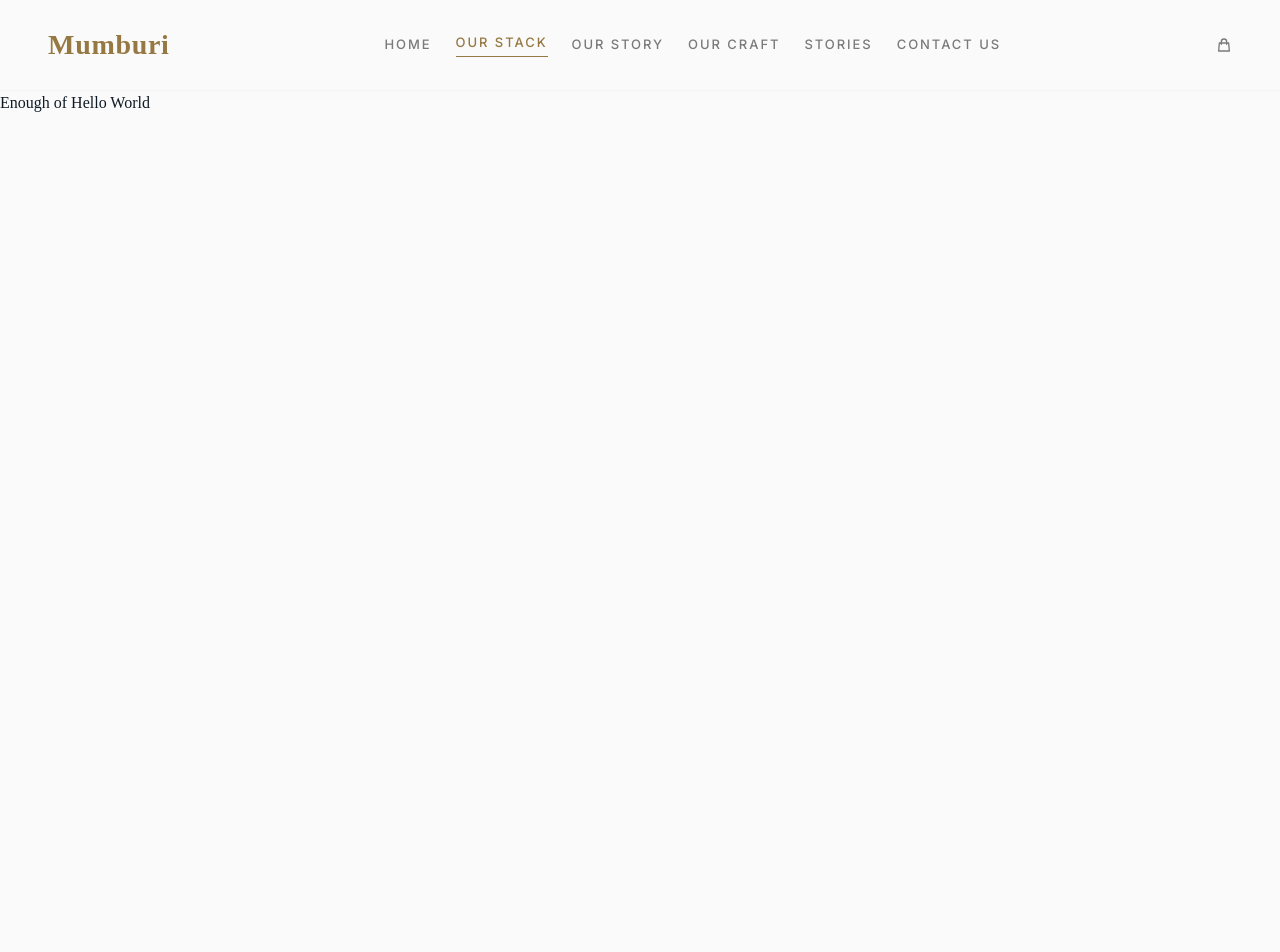
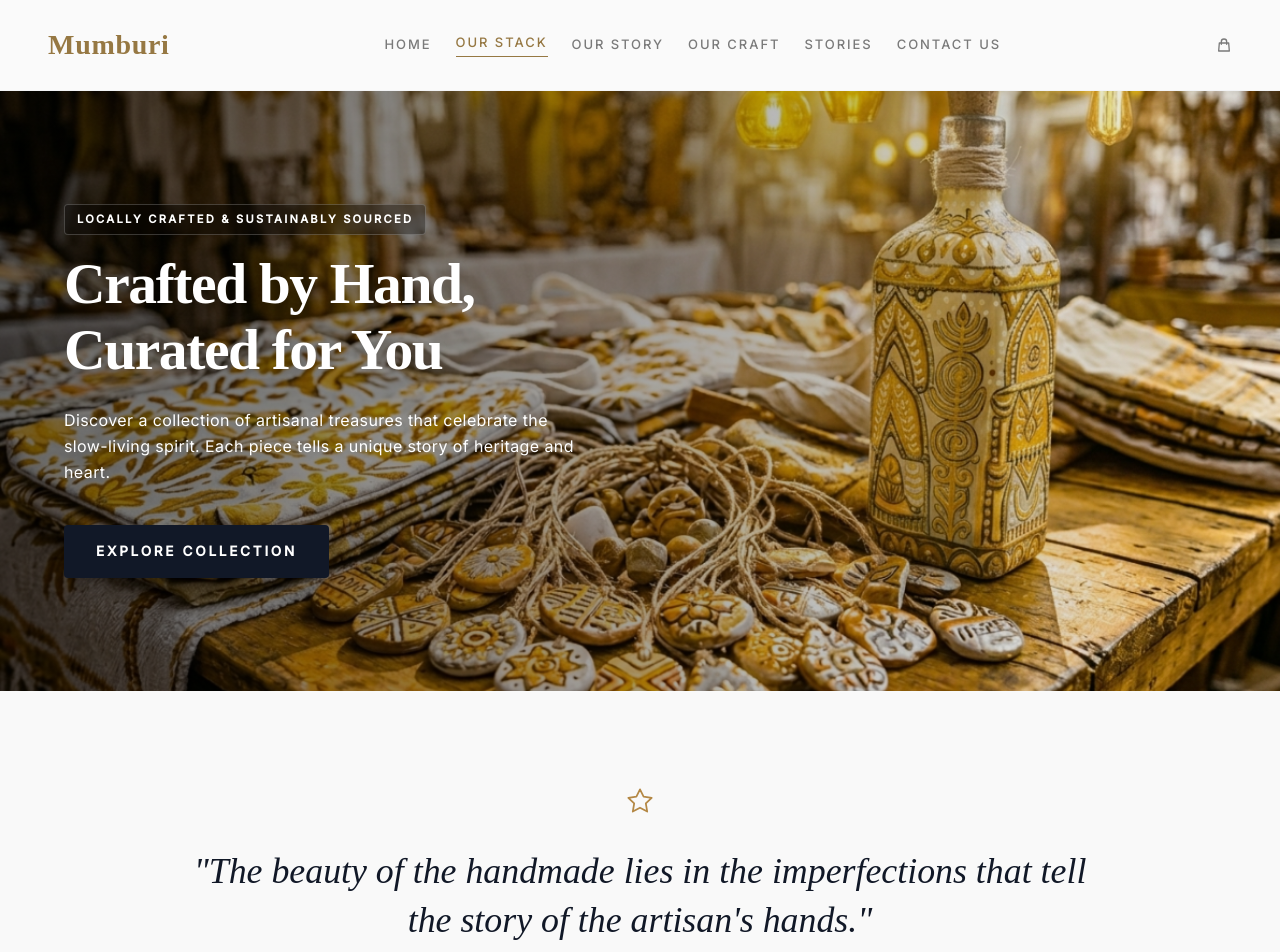
Before and after one commit to GourabDas2000/Mumburi, a Next.js app: page / in a window 1280 px wide. Shown: the top 952 px of the page. Before the commit the page ends 800 px from the top, so only its background shows below. Built offline with nearby package versions, Linux system fonts and the light colour scheme; a web font is replaced by a local one.

Commit message:
Hero Section Successfully added and it is responsive.Lazy loading and blur effects(Image optimization) are also added.Skeleton loading part is skipped since it is a fontend project and all the text are hardcoded

```diff
--- /dev/null
+++ b/app/component/Hero.tsx
@@ -0,0 +1,116 @@
+import Image from "next/image";
+import DesktopBackgroundHome from "../../public/DesktopBackgroundHome.png";
+import MobileBackgroundHome from "../../public/MobileBackgroundHome.png";
+
+export default function Hero() {
+  return (
+    <>
+      <div className="flex flex-col w-full">
+        {/* --- SECTION 1: MAIN HERO VISUAL --- */}
+        <section className="relative w-full min-h-[85vh] md:min-h-[75vh] flex items-center overflow-hidden">
+          {/* 1.1 DESKTOP & TABLET BACKGROUND */}
+          <div className="hidden md:block absolute inset-0 z-0">
+            <Image
+              src={DesktopBackgroundHome}
+              alt="Artisanal craft workspace"
+              fill
+              priority
+              placeholder="blur"
+              className="object-cover object-center"
+            />
+            {/* Contrast Lock Overlay for Desktop */}
+            <div className="absolute inset-0 bg-gradient-to-r from-black/55 via-black/35 to-transparent" />
+          </div>
+
+          {/* 1.2 MOBILE BACKGROUND (With Bottom Gradient Fade) */}
+          <div className="block md:hidden absolute inset-0 z-0">
+            <Image
+              src={MobileBackgroundHome}
+              alt="Artisanal craft workspace"
+              fill
+              priority
+              placeholder="blur"
+              className="object-cover object-center"
+            />
+            {/* Fades to white at the bottom for mobile */}
+            <div className="absolute inset-0 bg-gradient-to-b from-transparent via-transparent to-white" />
+          </div>
+
+          {/* 1.3 HERO CONTENT CONTAINER */}
+          <div className="relative z-10 w-full max-w-[1400px] mx-auto px-6 sm:px-8 md:px-12 lg:px-16 pt-12 pb-20 md:py-24">
+            {/* Mobile Text (Visible on Small Screens only) */}
+            <div className="flex md:hidden flex-col items-center text-center max-w-sm mx-auto mt-20">
+              <h1 className="font-serif font-extrabold text-[clamp(2.2rem,8vw,3rem)] leading-tight text-[#111827] mb-4 drop-shadow-md">
+                Crafted by Hand,
+                <br />
+                Curated for You
+              </h1>
+              <p className="font-sans font-medium text-[clamp(0.95rem,3.8vw,1.05rem)] leading-relaxed text-[#1f2937] mb-8 tracking-wide drop-shadow-sm">
+                Explore a collection where every piece tells a story of
+                tradition, patience, and the touch of a master artisan.
+              </p>
+              <div className="w-full flex flex-col gap-3.5">
+                <button className="w-full py-4 px-6 rounded bg-[#b48845] text-white font-sans text-[0.85rem] font-bold uppercase tracking-[0.15em] shadow-lg active:scale-[0.98]">
+                  Shop Collections
+                </button>
+                <button className="w-full py-4 px-6 rounded border border-[#111827] text-[#111827] font-sans text-[0.85rem] font-bold uppercase tracking-[0.15em]">
+                  Meet the Makers
+                </button>
+              </div>
+            </div>
+
+            {/* Desktop Text (Visible on Laptop/Tab only) */}
+            <div className="hidden md:flex flex-col items-start text-left max-w-xl lg:max-w-2xl">
+              <span className="font-sans text-[0.7rem] font-bold uppercase tracking-[0.2em] text-white mb-4 bg-black/30 backdrop-blur-md px-3 py-1.5 rounded-sm border border-white/20">
+                Locally Crafted & Sustainably Sourced
+              </span>
+              <h1 className="font-serif font-bold text-[clamp(2.5rem,4.5vw,4rem)] leading-[1.15] text-white mb-6 tracking-tight drop-shadow-lg">
+                Crafted by Hand,
+                <br />
+                Curated for You
+              </h1>
+              <p className="font-sans font-normal text-[clamp(1rem,1.2vw,1.1rem)] leading-relaxed text-white mb-10 max-w-lg tracking-wide drop-shadow-md">
+                Discover a collection of artisanal treasures that celebrate the
+                slow-living spirit. Each piece tells a unique story of heritage
+                and heart.
+              </p>
+              <button className="py-4 px-8 bg-[#111827] text-white font-sans text-[0.85rem] font-bold uppercase tracking-[0.2em] rounded shadow-xl hover:bg-[#2d3748] transition-all">
+                Explore Collection
+              </button>
+            </div>
+          </div>
+        </section>
+
+        {/* --- SECTION 2: PHILOSOPHY (Visible on Tablet/Laptop only) --- */}
+        <div className="hidden md:flex w-full bg-[#F9F9F9] py-24 px-6 flex-col items-center text-center">
+          {/* Decorative Star Icon */}
+          <div className="text-[#b48845] mb-8">
+            <svg
+              width="28"
+              height="28"
+              viewBox="0 0 24 24"
+              fill="none"
+              stroke="currentColor"
+              strokeWidth="1.5"
+              strokeLinecap="round"
+              strokeLinejoin="round"
+            >
+              <polygon points="12 2 15.09 8.26 22 9.27 17 14.14 18.18 21.02 12 17.77 5.82 21.02 7 14.14 2 9.27 8.91 8.26 12 2" />
+            </svg>
+          </div>
+
+          {/* Philosophy Quote */}
+          <blockquote className="max-w-4xl font-serif italic text-[clamp(1.6rem,2.8vw,2.4rem)] leading-snug text-[#111827] mb-8">
+            "The beauty of the handmade lies in the imperfections that tell the
+            story of the artisan's hands."
+          </blockquote>
+
+          {/* Bottom Label */}
+          <span className="font-sans font-bold text-[0.7rem] uppercase tracking-[0.35em] text-[#9CA3AF]">
+            The Mumburi Philosophy
+          </span>
+        </div>
+      </div>
+    </>
+  );
+}
--- a/app/component/Navber.tsx
+++ b/app/component/Navber.tsx
@@ -76,6 +76,7 @@ const Navber = () => {
               alt="Mumburi Logo"
               fill
               priority
+              sizes="40px"
               className="object-cover"
             />
           </div>
--- a/app/globals.css
+++ b/app/globals.css
@@ -2,26 +2,6 @@
 @import "tailwindcss";
 
 :root {
-
-  /* --bg-color: #fafafa;
-  --primary-color: #0f1a24;
-   --secondary-color: #5a5a5a;
-  --accent-color: #967843;
-  --nav-text-color: #7a7a7a;
-
-
-  --font-serif: "Playfair Display", serif;
-  --font-sans: "Inter", sans-serif;
-
-
-  --font-size-heading: 3.75rem;
-  --font-size-body: 1.125rem;
-  --font-size-nav: 0.8125rem;
-
-  --weight-light: 300;
-  --weight-regular: 400;
-  --weight-medium: 500;
-  --weight-bold: 700; */
 
   --bg-color: #FAFAFA;
   --primary-color: #0F1A24;
@@ -31,6 +11,16 @@
 
   --font-serif: 'Playfair Display', serif;
   --font-sans: 'Inter', sans-serif;
+
+
+  --fs-hero-title: clamp(2.2rem, 8vw, 3.2rem);
+  --fs-hero-p: clamp(0.9rem, 3.5vw, 1.05rem);
+  --fs-btn: clamp(0.75rem, 3vw, 0.8125rem);
+
+  /* THEME: Vibrant Mumburi Colors (Based on your feedback) */
+  --mumburi-accent-vibrant: #df8f00; /* Richer Gold for buttons and highlight */
+  --mumburi-dark-deep: #16243a; /* Deeper charcoal/blue for text pop */
+  --mumburi-p-pop: #ffffff;
 }
 @theme {
   --breakpoint-sm: 40rem; /* 640px */
@@ -38,14 +28,7 @@
   --breakpoint-lg: 64rem; /* 1024px */
   --breakpoint-xl: 80rem; /* 1280px */
 }
-/* body {
-  margin: 0%;
-  padding: 0%;
-  background-color: var(--bg-color);
-  color: var(--secondary-color);
-  font-family: var(--font-sans);
-  -webkit-font-smoothing: antialiased;
-} */
+
 @layer base {
   body {
     background-color: var(--bg-color);
--- a/app/page.tsx
+++ b/app/page.tsx
@@ -1,9 +1,11 @@
+import Hero from "./component/Hero";
 import Navber from "./component/Navber";
 
 export default function Home() {
   return (
     <div>
       <Navber/>
+      <Hero/>
       <h1>Enough of Hello World</h1>
     </div>
   );
```
Also changed, not shown: public/DesktopBackgroundHome.png (added), public/MobileBackgroundHome.png (added).
